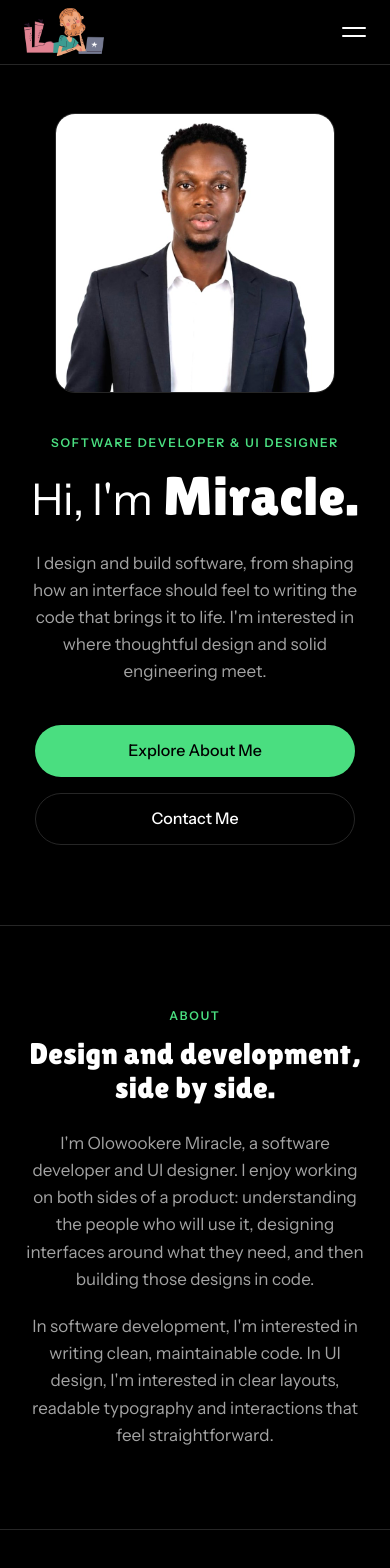
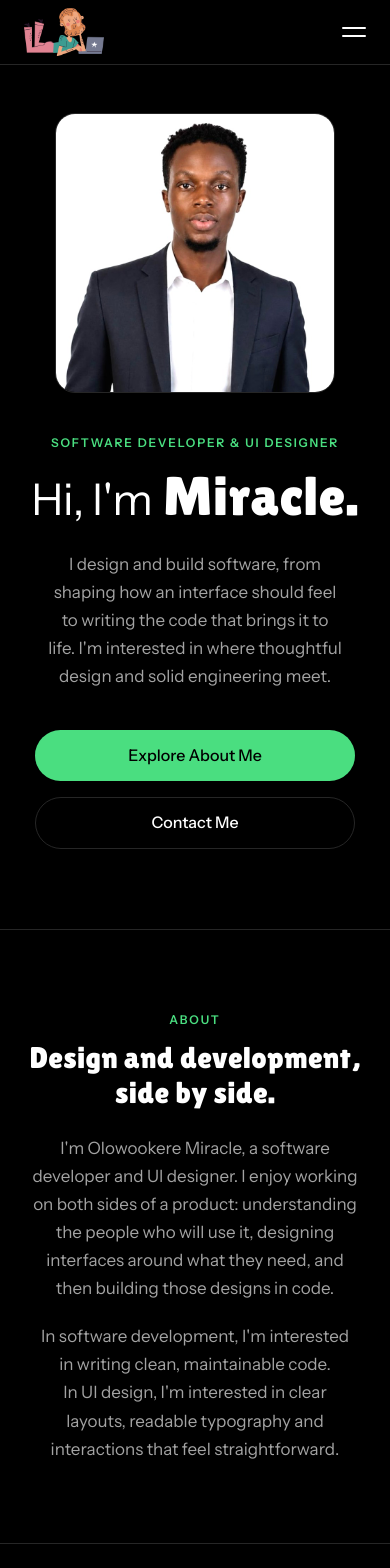
Before and after one commit to Mhirax/mhirax, a React (Vite) app: page / in a window 390 px wide. Shown: the top 1568 px of the page. Built offline with nearby package versions, Linux system fonts and the light colour scheme.

Commit message:
Balance centred text on mobile for even line lengths
Use text-wrap: balance on the hero intro, About, Contact and section
titles, with a narrower measure and looser line-height on phones.

Co-Authored-By: Claude Opus 5.5 <noreply@anthropic.com>

```diff
--- a/src/index.css
+++ b/src/index.css
@@ -426,8 +426,25 @@ ul {
     font-size: clamp(2.75rem, 14vw, 3.75rem);
   }
 
+  /* centred paragraphs: balance spreads the words so every line is
+     roughly the same length, instead of a ragged short last line */
+  .hero-intro,
+  .prose p,
+  .section-intro,
+  .section-title {
+    text-wrap: balance;
+  }
+
   .hero-intro {
     margin: 24px auto 0;
+    max-width: 32ch; /* shorter, more even lines on phones */
+    line-height: 1.65;
+  }
+
+  .prose,
+  .section-intro {
+    max-width: 34ch;
+    line-height: 1.65;
   }
 
   /* buttons stack, full width, centred */
```
